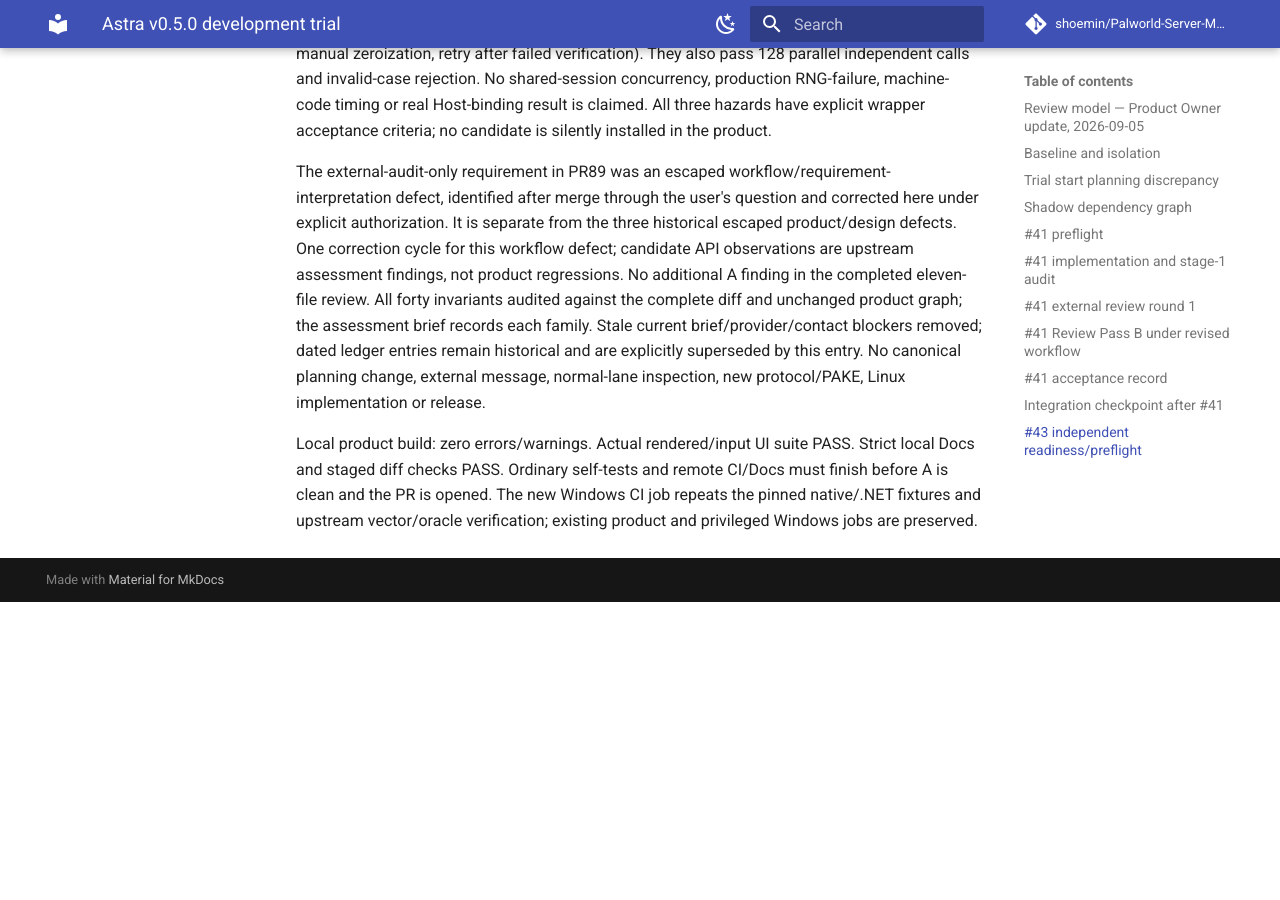
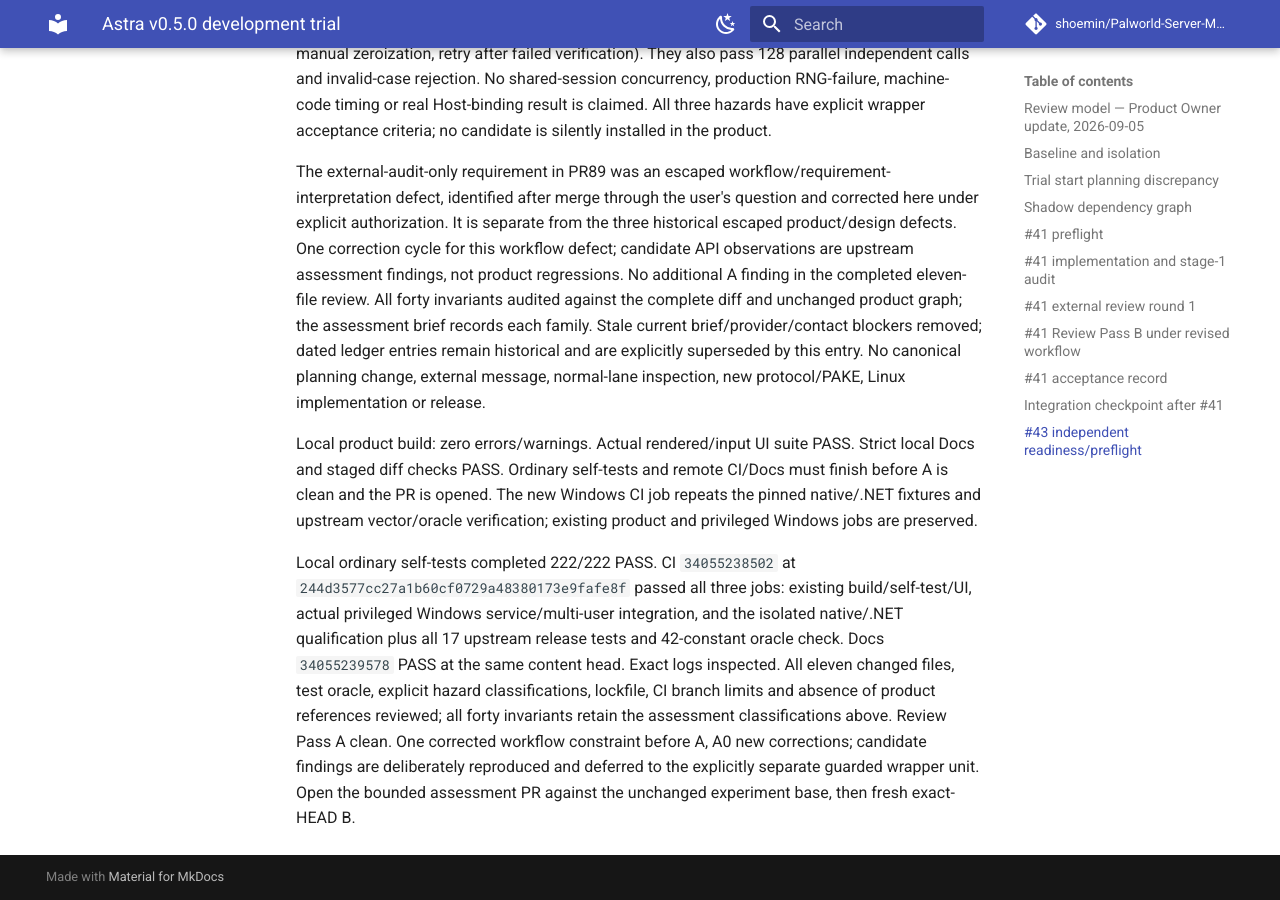
Before and after one commit to shoemin/Palworld-Server-Manager, an MkDocs documentation site: the page built from docs/experiments/astra-v0.5.0-trial.md, in a window 1280 px wide and 900 px high, scrolled down 135918 px. Built offline with MkDocs 1.6.1 and Material for MkDocs 9.7.7, drawn with Linux system fonts in a browser that asks for light colours; comment, search, counter and statistics services are not loaded; before the commit the page ends 136520 px from its top, so only the background shows below that; part of the change alters nothing that is shown.

```diff
--- a/docs/experiments/astra-v0.5.0-trial.md
+++ b/docs/experiments/astra-v0.5.0-trial.md
@@ -1458,3 +1458,5 @@ Concrete source review rules out the inspected RustCrypto transcript as an RFC 9
 The external-audit-only requirement in PR89 was an escaped workflow/requirement-interpretation defect, identified after merge through the user's question and corrected here under explicit authorization. It is separate from the three historical escaped product/design defects. One correction cycle for this workflow defect; candidate API observations are upstream assessment findings, not product regressions. No additional A finding in the completed eleven-file review. All forty invariants audited against the complete diff and unchanged product graph; the assessment brief records each family. Stale current brief/provider/contact blockers removed; dated ledger entries remain historical and are explicitly superseded by this entry. No canonical planning change, external message, normal-lane inspection, new protocol/PAKE, Linux implementation or release.
 
 Local product build: zero errors/warnings. Actual rendered/input UI suite PASS. Strict local Docs and staged diff checks PASS. Ordinary self-tests and remote CI/Docs must finish before A is clean and the PR is opened. The new Windows CI job repeats the pinned native/.NET fixtures and upstream vector/oracle verification; existing product and privileged Windows jobs are preserved.
+
+Local ordinary self-tests completed 222/222 PASS. CI `34055238502` at `244d3577cc27a1b60cf0729a48380173e9fafe8f` passed all three jobs: existing build/self-test/UI, actual privileged Windows service/multi-user integration, and the isolated native/.NET qualification plus all 17 upstream release tests and 42-constant oracle check. Docs `34055239578` PASS at the same content head. Exact logs inspected. All eleven changed files, test oracle, explicit hazard classifications, lockfile, CI branch limits and absence of product references reviewed; all forty invariants retain the assessment classifications above. Review Pass A clean. One corrected workflow constraint before A, A0 new corrections; candidate findings are deliberately reproduced and deferred to the explicitly separate guarded wrapper unit. Open the bounded assessment PR against the unchanged experiment base, then fresh exact-HEAD B.
```
